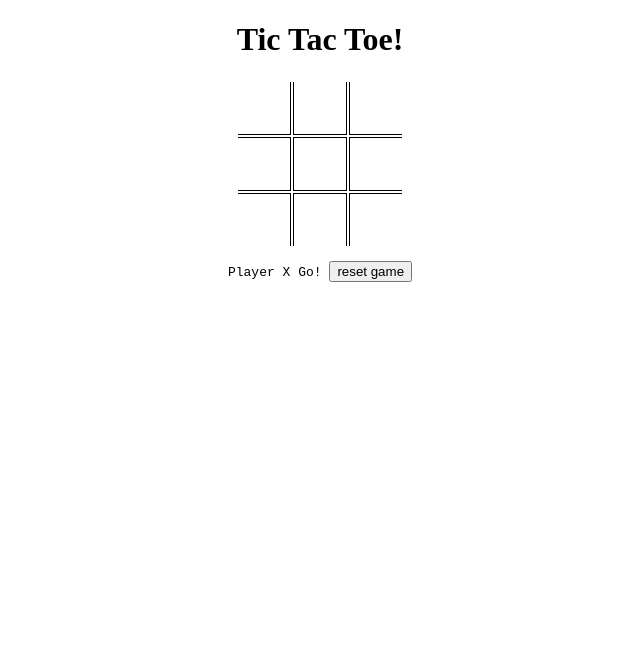
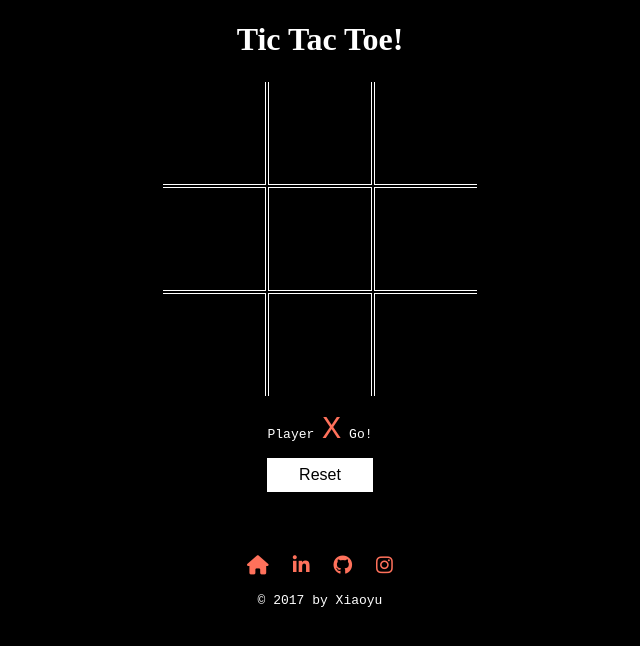
Before and after one commit to lwrainbow/TicTacToe, a plain HTML site: page index.html in a window 1280 px wide. Shown: the whole page, without its empty margins (320-960 px from the left). Drawn offline with Linux system fonts and the light colour scheme.

Commit message:
Change css

```diff
--- a/css/tictactoe.css
+++ b/css/tictactoe.css
@@ -1,40 +1,99 @@
 /*
 CSS for a mobile Tic Tac Toe game
 */
-
+/*
+color paletter
+#FF715B	BITTERSWEET
+#87ADD8 LIGHT COBALT BLUE
+#FFF WHITE
+#000 REGISTRATION BLACK
+*/
 root {
 	display: block;
 }
+
 body {
-    text-align:center;
-}
-p {
-    font-family:monospace;
-}
-table {
-  margin:auto;
-}
-td {
-    width:50px;
-    height:50px;
-    border: 1px solid black;
-    font-size:40px;
-    text-align:center;
-    font-family:arial, helvetica, sans-serif;
+	text-align: center;
+	background-color: #000;
+	color: #fff;
 }
 
-#cell00, #cell10, #cell20 {
+p {
+	font-family: monospace;
+}
+
+table {
+	margin: auto;
+}
+
+td {
+	width: 100px;
+	height: 100px;
+	border: 1px solid #fff;
+	font-size: 4rem;
+	font-family: arial, helvetica, sans-serif;
+	text-align: center;
+}
+
+#cell00,
+#cell10,
+#cell20 {
 	border-left-style: none;
 }
 
-#cell02, #cell12, #cell22 {
+#cell02,
+#cell12,
+#cell22 {
 	border-right-style: none;
 }
 
-#cell00, #cell01, #cell02 {
+#cell00,
+#cell01,
+#cell02 {
 	border-top-style: none;
 }
 
-#cell20, #cell21, #cell22 {
+#cell20,
+#cell21,
+#cell22 {
 	border-bottom-style: none;
 }
+
+#player {
+	color: #FF715B;
+	font-size: 2rem;
+}
+
+input[type='button']{
+	display: block;
+	margin: 10px auto 0;
+  padding: 0.5rem 2rem;
+  border: none;
+	color: #000;
+	background-color: #fff;
+	font-size: 1rem;
+}
+
+footer {
+	margin-top: 5%;
+}
+
+ul {
+	padding: 0;
+  list-style: none;
+}
+
+ul li {
+	display: inline-block;
+  padding: 0 10px;
+}
+
+ul li a {
+	color: #FF715B;
+	font-size: 1.2rem;
+	text-decoration: none;
+}
+
+ul li a:hover {
+	color: #fff;
+}
--- a/index.html
+++ b/index.html
@@ -1,18 +1,38 @@
 <!DOCTYPE html>
 <!--
 Interface for a mobile tic tac toe app
-Sam Scott, May 2012
 -->
 <html>
+
 <head>
+	<!-- Basic Page Needs
+	–––––––––––––––––––––––––––––––––––––––––––––––––– -->
 	<title>Tic Tac Toe</title>
 	<meta http-equiv="Content-Type" content="text/html; charset=UTF-8">
-        <meta name="viewport" content="width=device-width" />
-        <link rel="stylesheet" href="css/tictactoe.css"/>
+
+	<!-- Mobile Specific Metas
+	–––––––––––––––––––––––––––––––––––––––––––––––––– -->
+	<meta name="viewport" content="width=device-width, initial-scale=1">
+
+	<!-- FONT
+	–––––––––––––––––––––––––––––––––––––––––––––––––– -->
+	<script src="https://use.fontawesome.com/a24ec16c20.js"></script>
+
+	<!-- CSS
+	–––––––––––––––––––––––––––––––––––––––––––––––––– -->
+	<link rel="stylesheet" href="css/tictactoe.css" />
+
+	<!-- Script
+	–––––––––––––––––––––––––––––––––––––––––––––––––– -->
 	<script type="text/javascript" src="js/tictactoeTemplate.js"></script>
 </head>
+
 <body>
+	<header role="banner">
 		<h1>Tic Tac Toe!</h1>
+	</header>
+
+	<main role="main">
 		<table>
 			<tr>
 				<td id="cell00" onclick="place(0,0);"></td>
@@ -24,14 +44,29 @@ Sam Scott, May 2012
 				<td id="cell11" onclick="place(1,1);"></td>
 				<td id="cell12" onclick="place(1,2);"></td>
 			</tr>
-            <tr><td id="cell20" onclick="place(2,0);"></td>
+			<tr>
+				<td id="cell20" onclick="place(2,0);"></td>
 				<td id="cell21" onclick="place(2,1);"></td>
 				<td id="cell22" onclick="place(2,2);"></td>
 			</tr>
 		</table>
 		<p>
 			<span id="message">Player <span id="player">X</span> Go!</span>
-            <input type="button" value="reset game" onclick="reset();">
+			<input type="button" value="Reset" onclick="reset();">
 		</p>
+	</main>
+	<footer role="contentinfo">
+		<div>
+			<!--				<p class="email"><a href="mailto:emerald.xiaoyuliang@gmail.com">emerald.xiaoyuliang@gmail.com</a></p>-->
+			<ul class="social-icons">
+				<li><a href="http://lianxiao.dev.fast.sheridanc.on.ca/xiaoyu/" target="_blank"><i class="fa fa-home" aria-hidden="true"></i><span class="sr-only">Website</span></a></li>
+				<li><a href="https://www.linkedin.com/in/emerald-liang/" target="_blank"><i class="fa fa-linkedin" aria-hidden="true"></i><span class="sr-only">Linkedin</span></a></li>
+				<li><a href="https://github.com/lwrainbow/TicTacToe" target="_blank"><i class="fa fa-github" aria-hidden="true"></i><span class="sr-only">Github</span></a></li>
+				<li><a href="https://www.instagram.com/lwrainbow/?hl=en" target="_blank"><i class="fa fa-instagram" aria-hidden="true"></i><span class="sr-only">Instagram</span></a></li>
+			</ul>
+		</div>
+		<p>&copy; 2017 by Xiaoyu</p>
+	</footer>
 </body>
+
 </html>
--- a/js/tictactoeTemplate.js
+++ b/js/tictactoeTemplate.js
@@ -1,6 +1,5 @@
 /*
  * JavaScript for a mobile tic tac toe app
- * Fill in the gaps!
  */
 
 // the internal representation of the board
@@ -42,27 +41,23 @@ function place(row, col) {
 }
 
 // draws the current board
-// this is completed already
 function drawBoard(prow, pcol) {
 	for (var row = 0; row < 3; row++)
 		for (var col = 0; col < 3; col++) {
 			var cell = document.getElementById("cell" + row + col);
 			cell.innerHTML = board[row][col];
-            cell.style["color"] = "black";
+			cell.style["color"] = "white";
 			if (row == prow && col == pcol)
-                cell.style["backgroundColor"] = "lightBlue";
+				cell.style["backgroundColor"] = "#87ADD8";
 			else
 				cell.style["backgroundColor"] = "";
 		}
+	document.getElementById("message").style["visibility"] = "visible";
 	document.getElementById("player").innerHTML = player;
-    document.getElementById("message").style["visibility"] = "visible";
 }
 
 // checks for a win
-// One victory condition is given to you
-// Check for the other win and lose conditions yourself!
 function checkWin() {
-
 	// Checks for horizontal wins
 	for (var row = 0; row < 3; row++) {
 		if (board[row][0] != " " && board[row][0] == board[row][1] && board[row][0] ==
@@ -74,8 +69,6 @@ function checkWin() {
 	}
 
 	// Check for vertical wins
-	// You implement it!
-
 	for (var col = 0; col < 3; col++) {
 		if (board[0][col] != " " && board[0][col] == board[1][col] && board[0][col] ==
 			board[2][col]) {
@@ -105,18 +98,12 @@ function checkWin() {
 		window.alert("The game ended in a draw. Please restart it!");
 }
 
-// ends the game
-function endGame() {
-    gameOver = true;
-    document.getElementById("message").style["visibility"] = "hidden";
-}
-
 // highlight a winning row
 // pass the row that will be highlighted.
 function highlightWinRow(row) {
 	for (var col = 0; col < 3; col++) {
 		var cell = document.getElementById("cell" + row + col);
-        cell.style["color"] = "red";
+		cell.style["color"] = "#FF715B";
 		cell.style["backgroundColor"] = "";
 	}
 }
@@ -126,7 +113,7 @@ function highlightWinRow(row) {
 function highlightWinCol(col) {
 	for (var row = 0; row < 3; row++) {
 		var cell = document.getElementById("cell" + row + col);
-        cell.style["color"] = "red";
+		cell.style["color"] = "#FF715B";
 		cell.style["backgroundColor"] = "";
 	}
 }
@@ -139,7 +126,13 @@ function highlightWinDiag(diag) {
 		col = 2;
 	for (var row = 0; row < 3; row++, col += diag) {
 		var cell = document.getElementById("cell" + row + col);
-        cell.style["color"] = "red";
+		cell.style["color"] = "#FF715B";
 		cell.style["backgroundColor"] = "";
 	}
 }
+
+// ends the game
+function endGame() {
+	gameOver = true;
+	document.getElementById("message").style["visibility"] = "hidden";
+}
```
Lines whose indentation alone changed are shown as unchanged.
